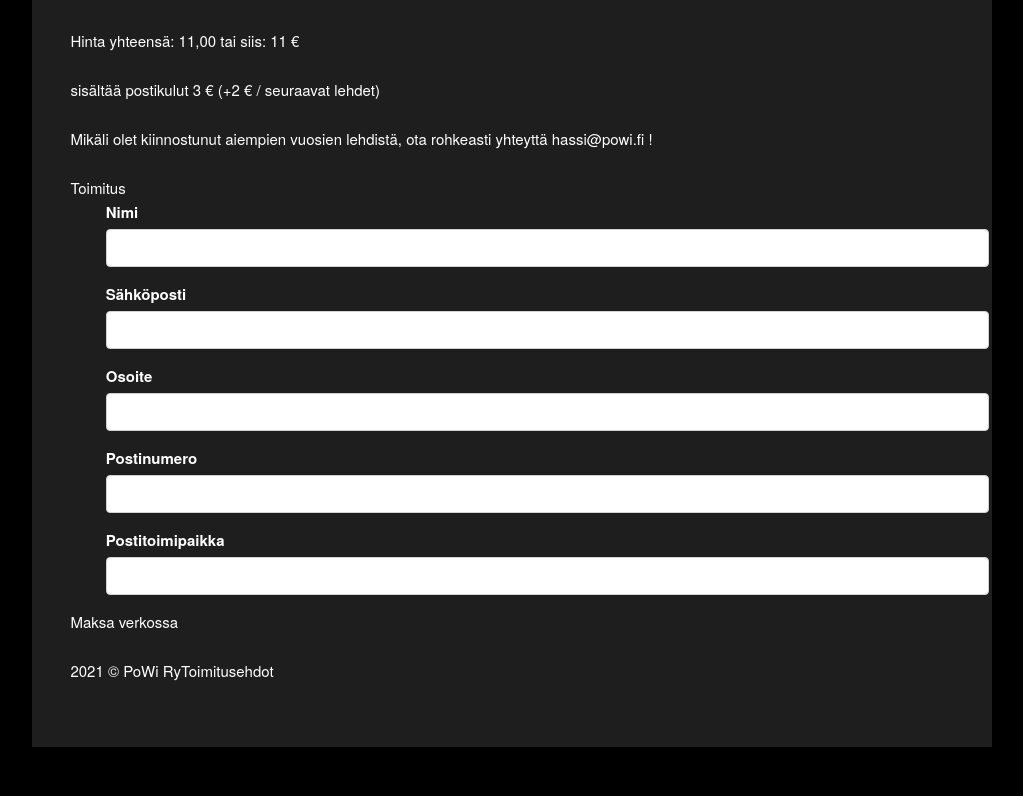
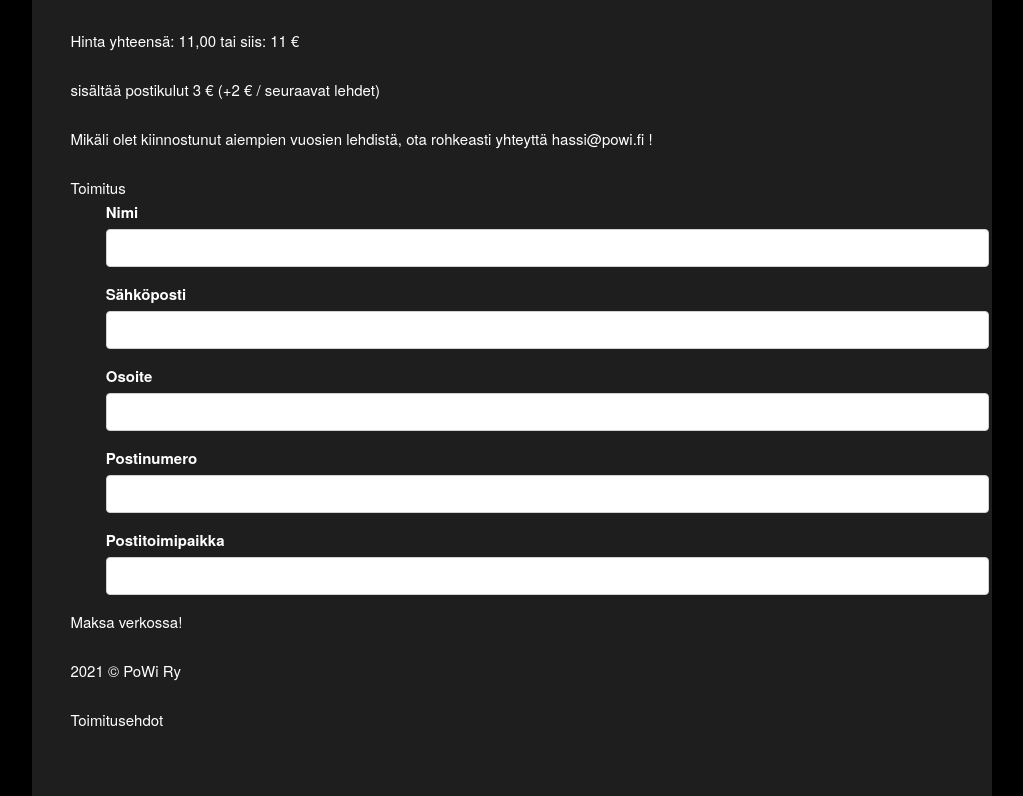
Before and after one commit to Vilzuge/hassi-front, a React (Create React App) app: page / in a window 1280 px wide. Shown: the part 999-1795 px from the top of the page, without its empty margins (128-1151 px from the left). Before the commit the page ends 1746 px from the top, so only its background shows below. Built offline with nearby package versions, Linux system fonts and the light colour scheme.

Commit message:
muutoksia

```diff
--- a/src/App.tsx
+++ b/src/App.tsx
@@ -19,9 +19,10 @@ const App: React.FC = () => {
         <PaymentSelection />
         <Footer />
 
-        <p>Maksa verkossa</p>
+        <p>Maksa verkossa!</p>
 
-        <p>2021 © PoWi RyToimitusehdot</p>
+        <p>2021 © PoWi Ry</p>
+        <p>Toimitusehdot</p>
       </div>
     </div>
   );
```
